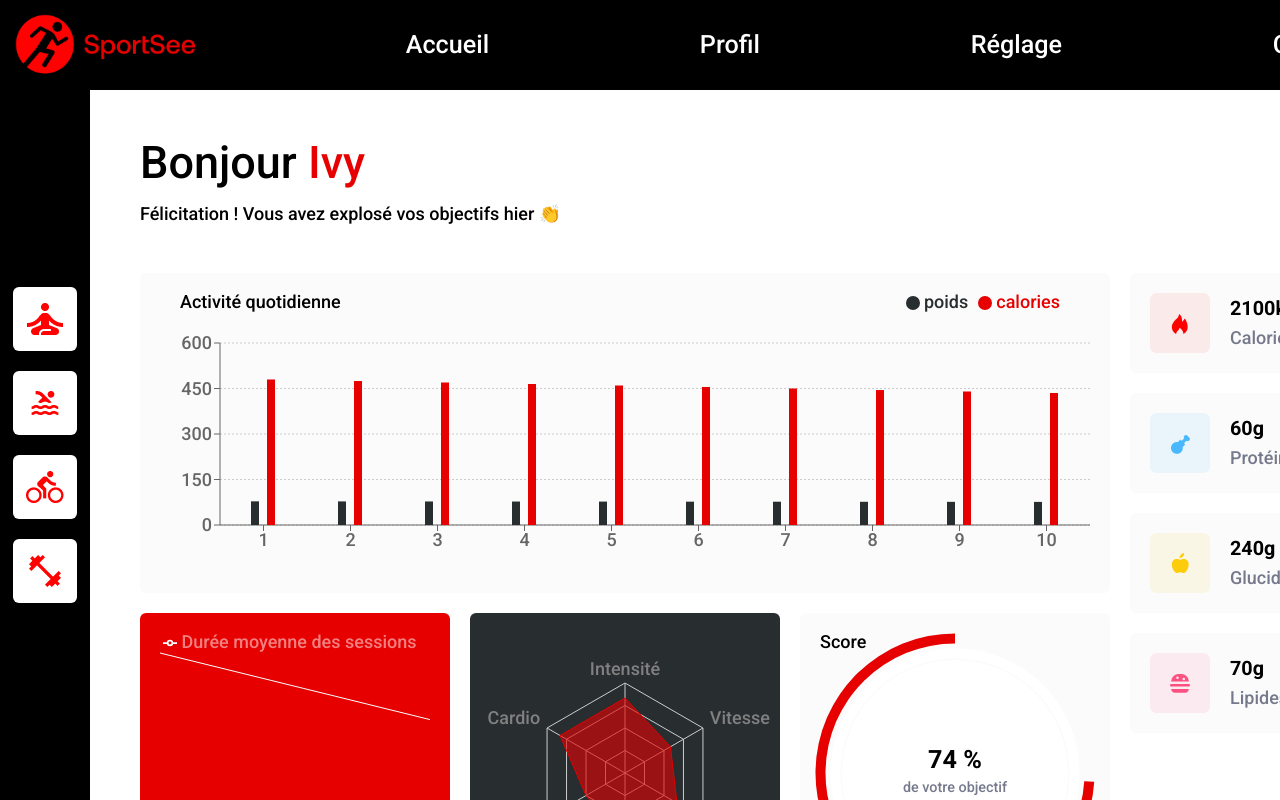
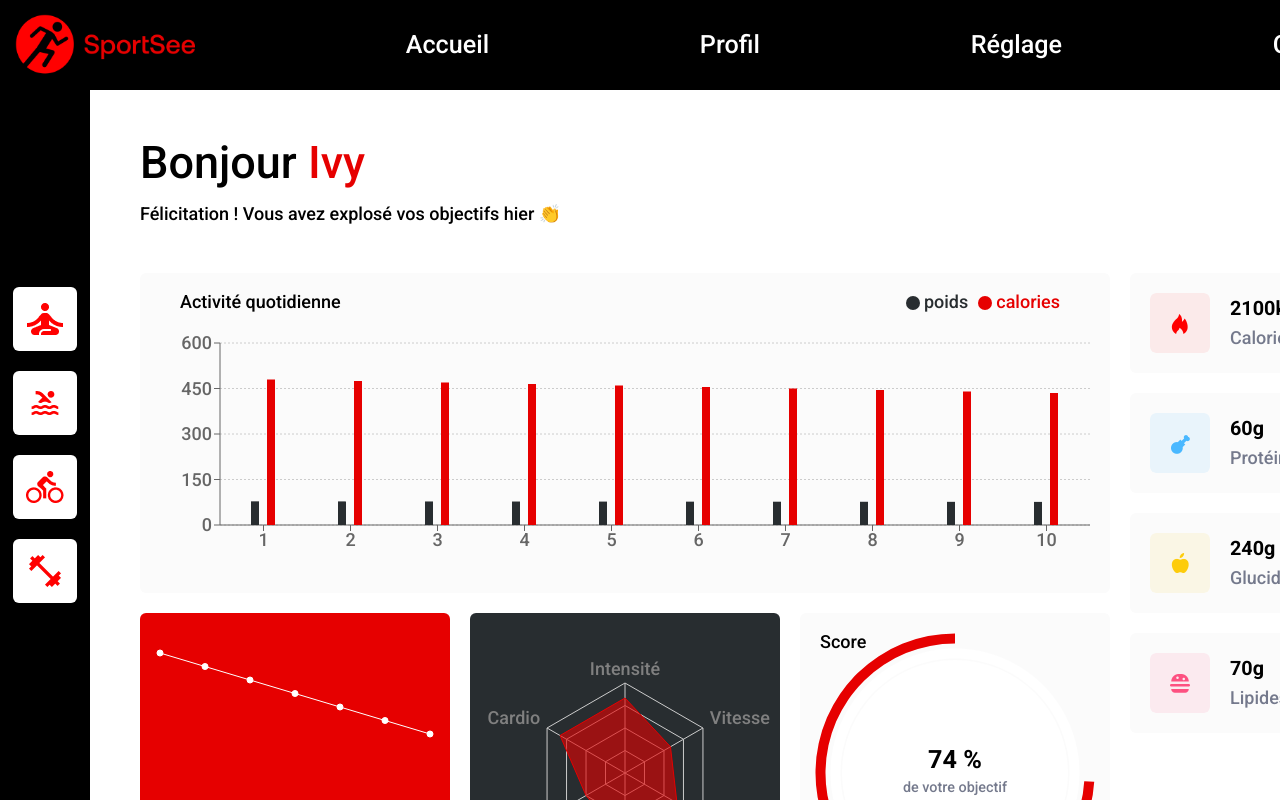
Before and after one commit to sylvain-galoustoff/oc-sportsee, a React (Vite) app: page /12 in a window 1280 px wide. Shown: the top 800 px of the page. Built offline with nearby package versions, Linux system fonts and the light colour scheme.

Commit message:
Session duration : removed custom legend

```diff
--- a/src/components/common/SessionDuration/SessionDuration.tsx
+++ b/src/components/common/SessionDuration/SessionDuration.tsx
@@ -1,4 +1,4 @@
-import { Legend, Line, LineChart, ResponsiveContainer, Tooltip, XAxis } from "recharts";
+import { Line, LineChart, ResponsiveContainer, Tooltip, XAxis } from "recharts";
 import style from "./SessionDuration.module.scss";
 import { SessionDurationType } from "../../../models/Models";
 
@@ -7,12 +7,8 @@ type PropsType = {
 };
 
 function SessionDuration({ data }: PropsType) {
-  const renderCustomLegend = () => {
-    return <span className={style.legend}>Durée moyenne des sessions</span>;
-  };
-
   return (
-    <div className={style.graph}>
+    <div className={style.graph} id="session-duration">
       <ResponsiveContainer height={320}>
         <LineChart
           data={data}
@@ -23,8 +19,8 @@ function SessionDuration({ data }: PropsType) {
             right: 20,
           }}
         >
-          <XAxis dataKey="day" stroke="#fff" />
-          <Line type="monotone" dataKey="time" stroke="#fff" dot={false} activeDot={true} />
+          {/* <XAxis dataKey="day" stroke="#fff" /> */}
+          <Line type="monotone" dataKey="time" stroke="#fff" dot={true} activeDot={true} />
           <Tooltip
             contentStyle={{
               backgroundColor: "white",
@@ -37,13 +33,6 @@ function SessionDuration({ data }: PropsType) {
               color: "black",
             }}
           />
-          <Legend
-            formatter={renderCustomLegend}
-            wrapperStyle={{
-              top: 20,
-              left: 20,
-            }}
-          />
         </LineChart>
       </ResponsiveContainer>
     </div>
```
